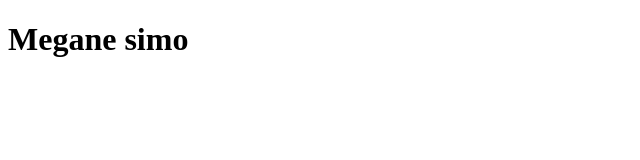
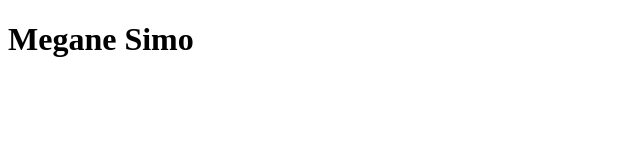
Before and after one commit to meganesims/my-project, a plain HTML site: page index.html in a window 1280 px wide. Shown: the full height of the page, 0-640 px from the left. Drawn offline with Linux system fonts and the light colour scheme.

Commit message:
create index.html

```diff
--- a/index.html
+++ b/index.html
@@ -7,6 +7,6 @@
     <title>Megane Simo</title>
 </head>
 <body>
-   <h1>Megane simo</h1>
+   <h1>Megane Simo</h1>
 </body>
 </html>
```
